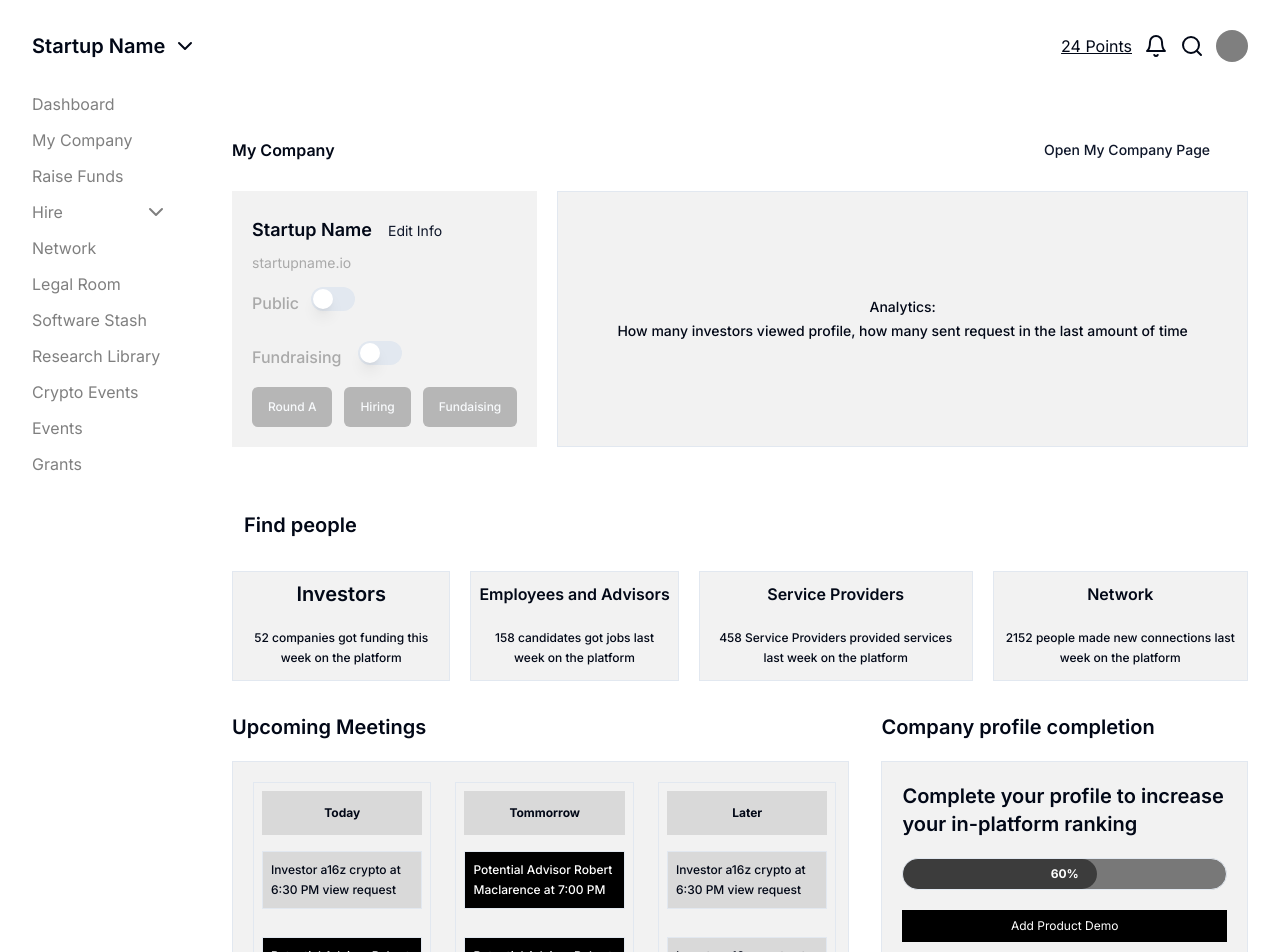
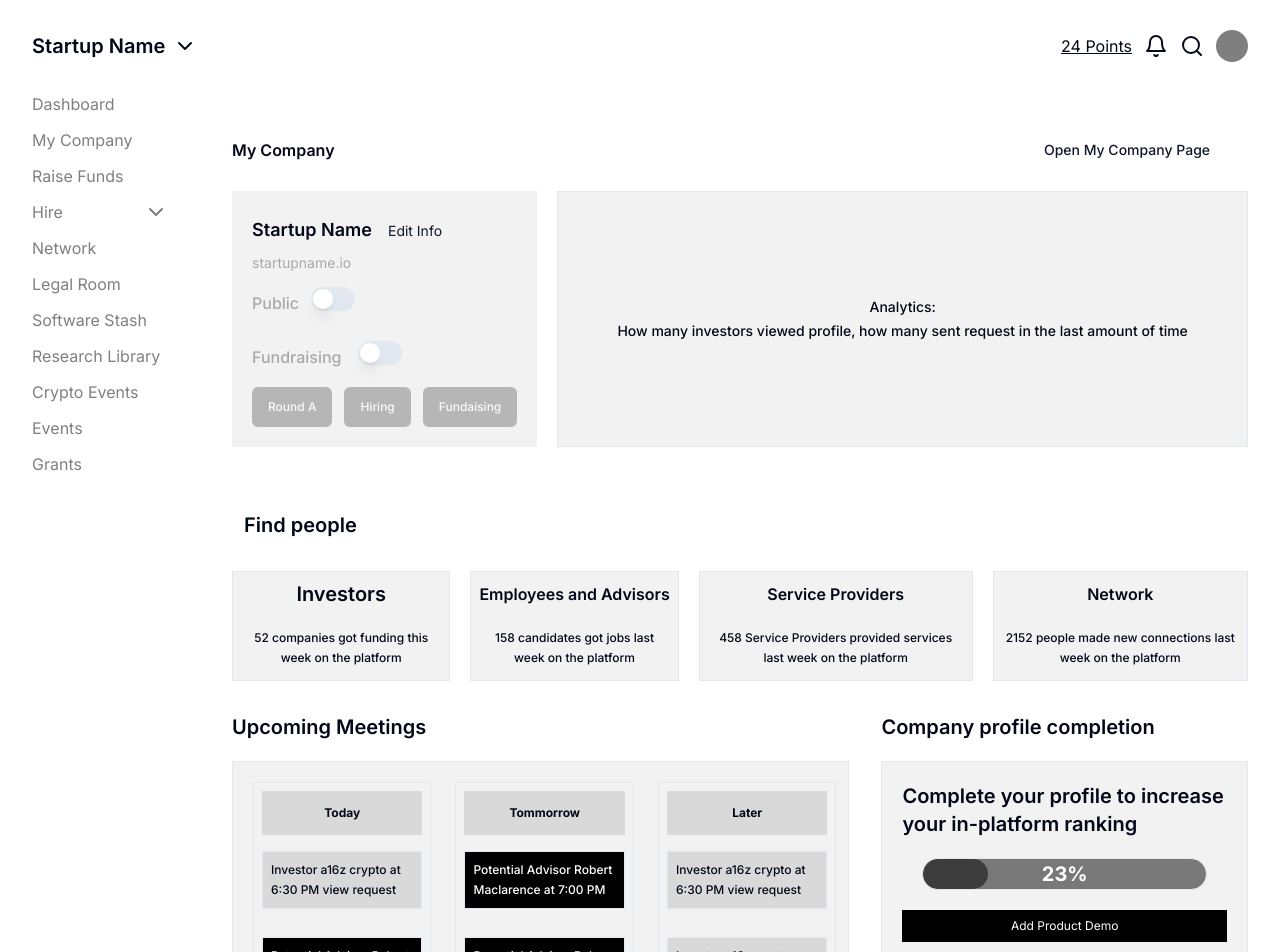
Before and after one commit to ShaikhNabeelShabbir/unbundl-web, a React (Vite) app: page /founder-dashboard in a window 1280 px wide. Shown: the top 952 px of the page. Built offline with nearby package versions, Linux system fonts and the light colour scheme.

Commit message:
made progress bar as a reusable component

```diff
--- /dev/null
+++ b/src/components/progress-bar.tsx
@@ -0,0 +1,21 @@
+import React from "react";
+
+interface ProgressBarProps {
+  progress: number; // Progress value as a percentage (0 to 100)
+}
+
+const ProgressBar: React.FC<ProgressBarProps> = ({ progress }) => {
+  return (
+    <div className="relative w-45 h-8 mx-5 mt-3 border rounded-full bg-black/50">
+      <div
+        className="absolute top-0 left-0 h-full bg-black/50 rounded-full"
+        style={{ width: `${progress}%` }}
+      ></div>
+      <span className="absolute inset-0 flex items-center justify-center text-white text-3 font-bold">
+        {progress}%
+      </span>
+    </div>
+  );
+};
+
+export default ProgressBar;
--- a/src/pages/startup/founder-dashboard.tsx
+++ b/src/pages/startup/founder-dashboard.tsx
@@ -1,3 +1,4 @@
+import ProgressBar from "@/components/progress-bar";
 import { Button } from "@/components/ui/button";
 import { Switch } from "@/components/ui/switch";
 import React from "react";
@@ -140,15 +141,7 @@ const Dashboard: React.FC = () => {
             Company profile completion{" "}
             <div className="w-full h-fit border font-semibold text-lg p-5 mt-5 bg-black/5 space-y-5">
               Complete your profile to increase your in-platform ranking <br />
-              <div className="relative h-8 border rounded-full bg-black/50">
-                <div
-                  className="absolute top-0 left-0 h-full bg-black/50 rounded-full"
-                  style={{ width: "60%" }}
-                ></div>
-                <span className="absolute inset-0 flex items-center justify-center text-white text-sm w-full font-bold ">
-                  60%
-                </span>
-              </div>
+              <ProgressBar progress={23} />
               <div className="text-sm text-white my-3 font-normal rounded-1 flex items-center justify-center bg-black w-full h-8 p-2">
                 Add Product Demo
               </div>
--- a/src/pages/startup/investor-dashboard.tsx
+++ b/src/pages/startup/investor-dashboard.tsx
@@ -10,6 +10,7 @@ import {
   TableRow,
 } from "@/components/ui/table";
 import { MoreHorizontal } from "lucide-react";
+import ProgressBar from "@/components/progress-bar";
 const expand_you_network = [
   {
     nameOrganiztion: "Startup name",
@@ -199,15 +200,7 @@ const InvestorDashboard: React.FC = () => {
             Company profile completion{" "}
             <div className="w-full h-fit border font-semibold text-lg p-5 mt-5 bg-black/5 space-y-5">
               Complete your profile to increase your in-platform ranking <br />
-              <div className="relative h-8 border rounded-full bg-black/50">
-                <div
-                  className="absolute top-0 left-0 h-full bg-black/50 rounded-full"
-                  style={{ width: "60%" }}
-                ></div>
-                <span className="absolute inset-0 flex items-center justify-center text-white text-sm w-full font-bold ">
-                  60%
-                </span>
-              </div>
+              <ProgressBar progress={23} />
               <div className="text-sm text-white my-3 font-normal rounded-1 flex items-center justify-center bg-black w-full h-8 p-2">
                 Add Product Demo
               </div>
--- a/src/pages/startup/my-company.tsx
+++ b/src/pages/startup/my-company.tsx
@@ -25,6 +25,7 @@ import {
 import Update from "./update";
 import TeamNavbar from "@/components/team-navbar";
 import AddATeamMember from "@/components/forms/AddATeamMember";
+import ProgressBar from "@/components/progress-bar";
 
 const invoices = [
   {
@@ -138,15 +139,7 @@ const MyCompany: React.FC = () => {
                   <p className="font-semibold text-sm mt-5 px-5">
                     Complete your profile to increase your in-platform ranking
                   </p>
-                  <div className="progress-bar relative w-45 h-8 mx-5 mt-3 border rounded-full bg-black/50 ">
-                    <div
-                      className="absolute top-0 left-0 h-full bg-black/50 rounded-full"
-                      style={{ width: "75%" }}
-                    ></div>
-                    <span className="absolute inset-0 flex items-center justify-center text-white text-3 font-bold ">
-                      75%
-                    </span>
-                  </div>
+                  <ProgressBar progress={23} />
                   <div className="w-45 h-8 mx-5 mt-3 border bg-black text-white font-normal text-3 rounded-1 flex items-center justify-center">
                     Add the blockchain
                   </div>
```
